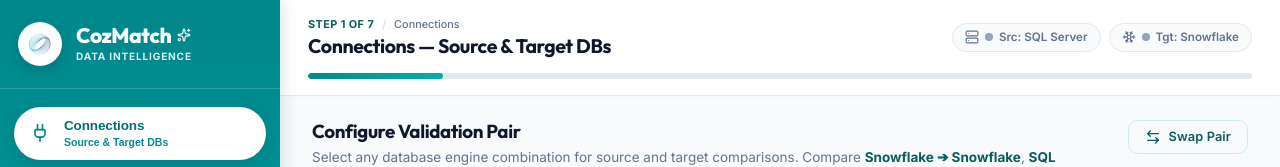
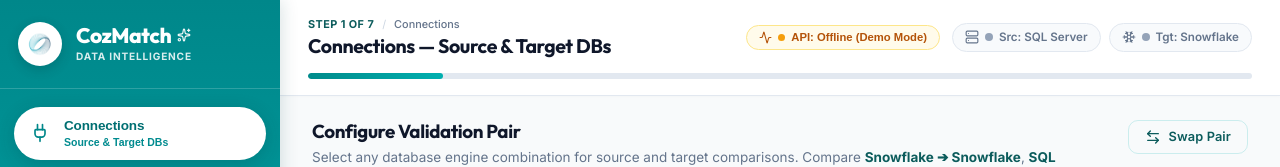
Before and after one commit to pattnaikrohan/migration-data-validation-tool, a React (Vite) app in the folder frontend/: page / in a window 1280 px wide. Shown: the top 167 px of the page. Built offline with nearby package versions, Linux system fonts and the light colour scheme; no server answers.

Commit message:
feat: add real-time cloud API status badge in header

```diff
--- a/frontend/src/components/layout/Header.css
+++ b/frontend/src/components/layout/Header.css
@@ -73,7 +73,66 @@
 .header-right {
   display: flex;
   align-items: center;
-  gap: var(--space-md);
+  gap: 12px;
+}
+
+.api-status-badge {
+  display: inline-flex;
+  align-items: center;
+  gap: 6px;
+  padding: 5px 12px;
+  border-radius: var(--radius-full);
+  font-size: 0.75rem;
+  font-weight: 600;
+  border: 1px solid var(--border-default);
+  background: #f8fafc;
+  cursor: pointer;
+  transition: all 0.2s ease;
+  outline: none;
+}
+
+.api-status-badge:hover {
+  transform: translateY(-1px);
+  box-shadow: 0 2px 4px rgba(0, 0, 0, 0.04);
+}
+
+.api-status-badge.online {
+  background: #f0fdf4;
+  color: #15803d;
+  border-color: #bbf7d0;
+}
+
+.api-status-badge.offline {
+  background: #fffbeb;
+  color: #b45309;
+  border-color: #fde68a;
+}
+
+.api-status-badge.checking {
+  background: #f1f5f9;
+  color: #64748b;
+  border-color: #cbd5e1;
+}
+
+.api-status-dot {
+  width: 7px;
+  height: 7px;
+  border-radius: 50%;
+  background: #94a3b8;
+  position: relative;
+}
+
+.api-status-badge.online .api-status-dot {
+  background: #22c55e;
+  box-shadow: 0 0 6px rgba(34, 197, 94, 0.6);
+}
+
+.api-status-badge.offline .api-status-dot {
+  background: #f59e0b;
+}
+
+.api-status-badge.checking .api-status-dot {
+  background: #0284c7;
 }
 
 .header-connections {
--- a/frontend/src/components/layout/Header.jsx
+++ b/frontend/src/components/layout/Header.jsx
@@ -1,6 +1,8 @@
+import { useState, useEffect } from 'react';
 import { WORKFLOW_STEPS } from '../../data/demoData';
 import { useAppState } from '../../store/AppContext';
-import { PanelLeft, Server, Snowflake, Database, Layers } from 'lucide-react';
+import { healthCheck } from '../../api/client';
+import { PanelLeft, Server, Snowflake, Database, Layers, Activity, RefreshCw } from 'lucide-react';
 import './Header.css';
 
 const ENGINE_ICONS = {
@@ -18,6 +20,30 @@
 
   const SourceIcon = ENGINE_ICONS[state.source.engine] || Database;
   const TargetIcon = ENGINE_ICONS[state.target.engine] || Database;
+
+  const [backendStatus, setBackendStatus] = useState('checking'); // 'online' | 'offline' | 'checking'
+  const [backendVersion, setBackendVersion] = useState('');
+
+  const checkHealth = async () => {
+    setBackendStatus('checking');
+    try {
+      const res = await healthCheck();
+      if (res && res.data && res.data.status === 'healthy') {
+        setBackendStatus('online');
+        setBackendVersion(res.data.version || '1.0.0');
+      } else {
+        setBackendStatus('offline');
+      }
+    } catch {
+      setBackendStatus('offline');
+    }
+  };
+
+  useEffect(() => {
+    checkHealth();
+    const interval = setInterval(checkHealth, 30000);
+    return () => clearInterval(interval);
+  }, []);
 
   return (
     <header className="app-header">
@@ -42,6 +68,19 @@
           </div>
         </div>
         <div className="header-right">
+          {/* Live Cloud Backend Status Badge */}
+          <button
+            className={`api-status-badge ${backendStatus}`}
+            onClick={checkHealth}
+            title={backendStatus === 'online' ? `FastAPI Backend Online (v${backendVersion}) — Click to re-check` : 'Backend API is connecting or in standalone demo mode — Click to re-check'}
+          >
+            <Activity size={13} className={backendStatus === 'checking' ? 'spin-icon' : ''} />
+            <span className="api-status-dot" />
+            <span className="api-status-text">
+              {backendStatus === 'online' ? `Cloud API: Online (v${backendVersion})` : backendStatus === 'checking' ? 'Checking API...' : 'API: Offline (Demo Mode)'}
+            </span>
+          </button>
+
           <div className="header-connections">
             <div className={`connection-indicator ${state.source.connected ? 'connected' : 'disconnected'}`}>
               <SourceIcon size={14} />
```
